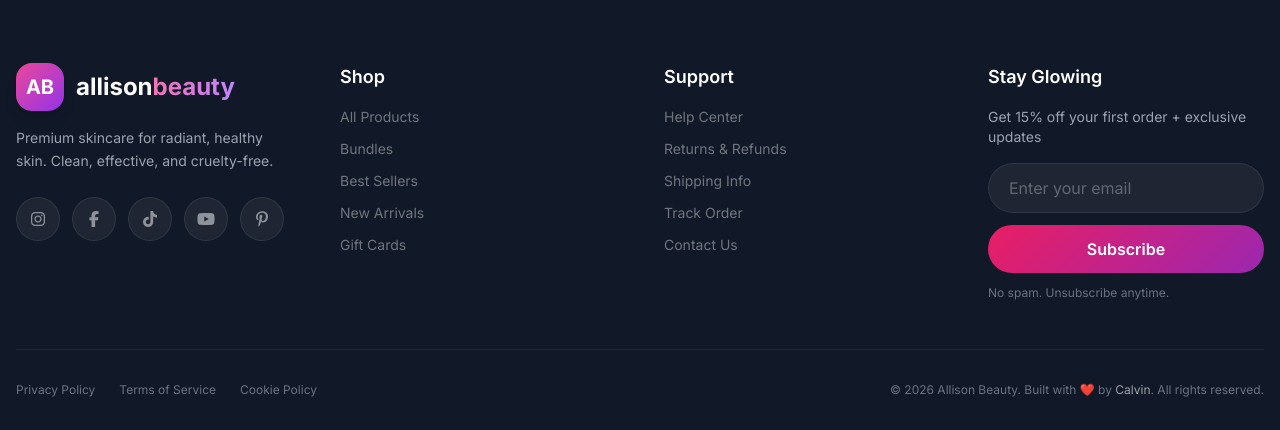
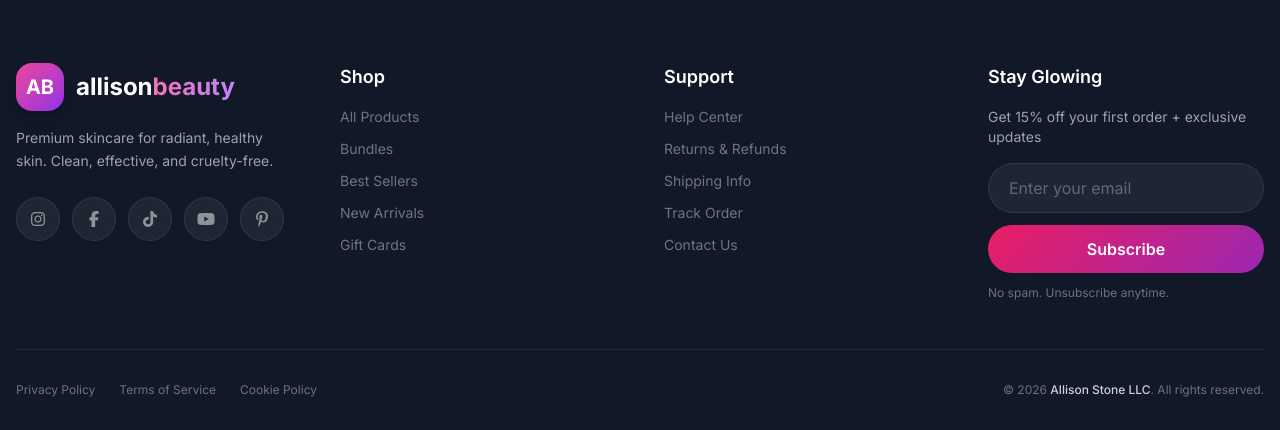
Before and after one commit to calvitec/cvbuilder, a Flask app: page / in a window 1280 px wide. Shown: the part 5225-5655 px from the top of the page. Run offline with Flask 3, Linux system fonts and the light colour scheme; some libraries are stand-ins or nearby versions.

Commit message:
Update shop.html

```diff
--- a/templates/shop.html
+++ b/templates/shop.html
@@ -517,11 +517,10 @@
                 <a href="#" class="hover:text-white transition">Terms of Service</a>
                 <a href="#" class="hover:text-white transition">Cookie Policy</a>
             </div>
-                <p class="text-xs text-gray-500 text-center md:text-right">© 2026 Allison Beauty. Built with ❤️ by <span class="text-white/60">Calvin</span>. All rights reserved.</p>
+            <p class="text-xs text-gray-500 text-center md:text-right">© 2026 <span class="text-white/80 font-medium">Allison Stone LLC</span>. All rights reserved.</p>
         </div>
     </div>
 </footer>
-
     <!-- ===== TOAST ===== -->
     <div id="toast" class="toast hidden max-w-sm">
         <div class="flex items-center gap-3">
```
Lines whose indentation alone changed are shown as unchanged.
